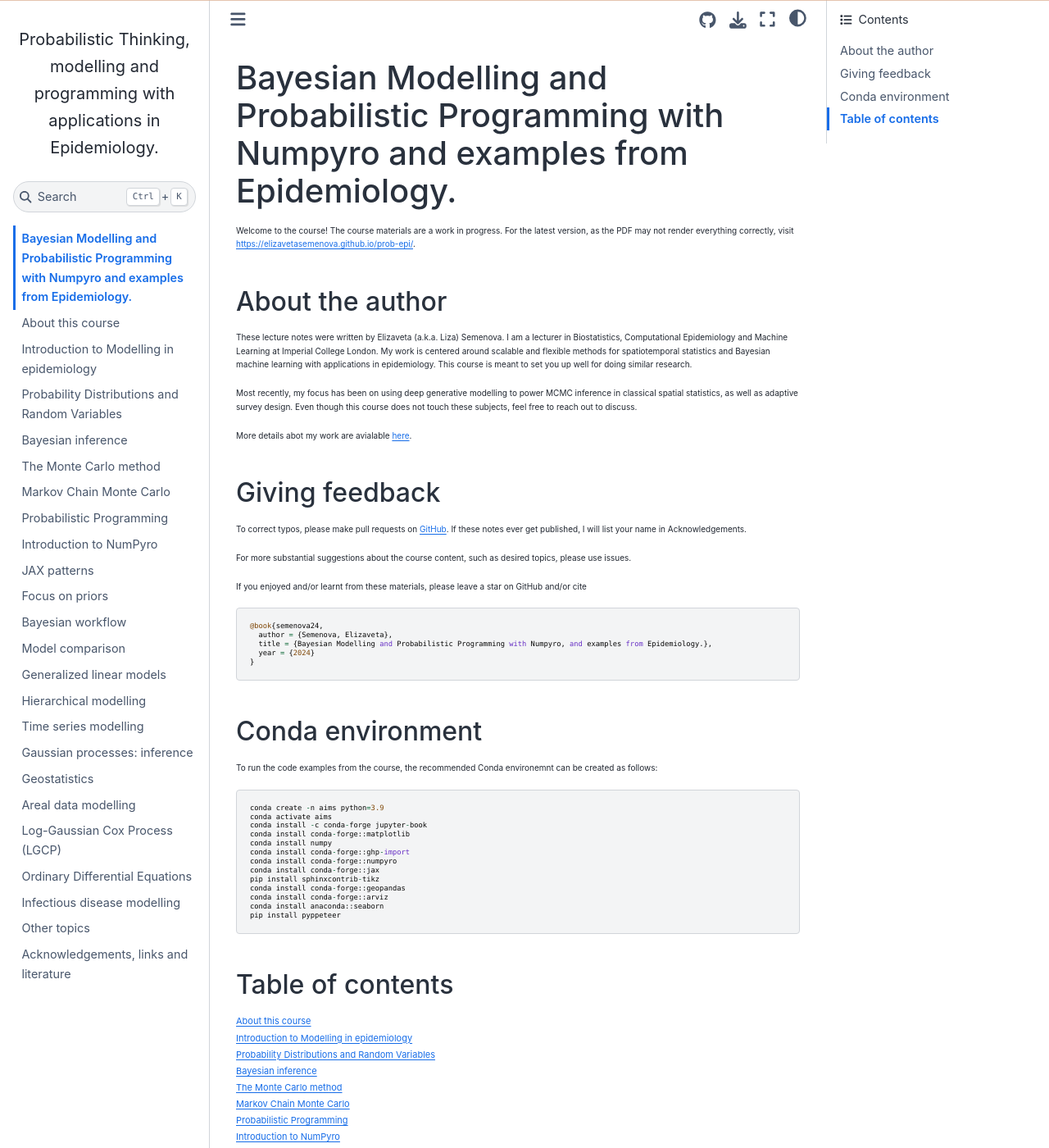
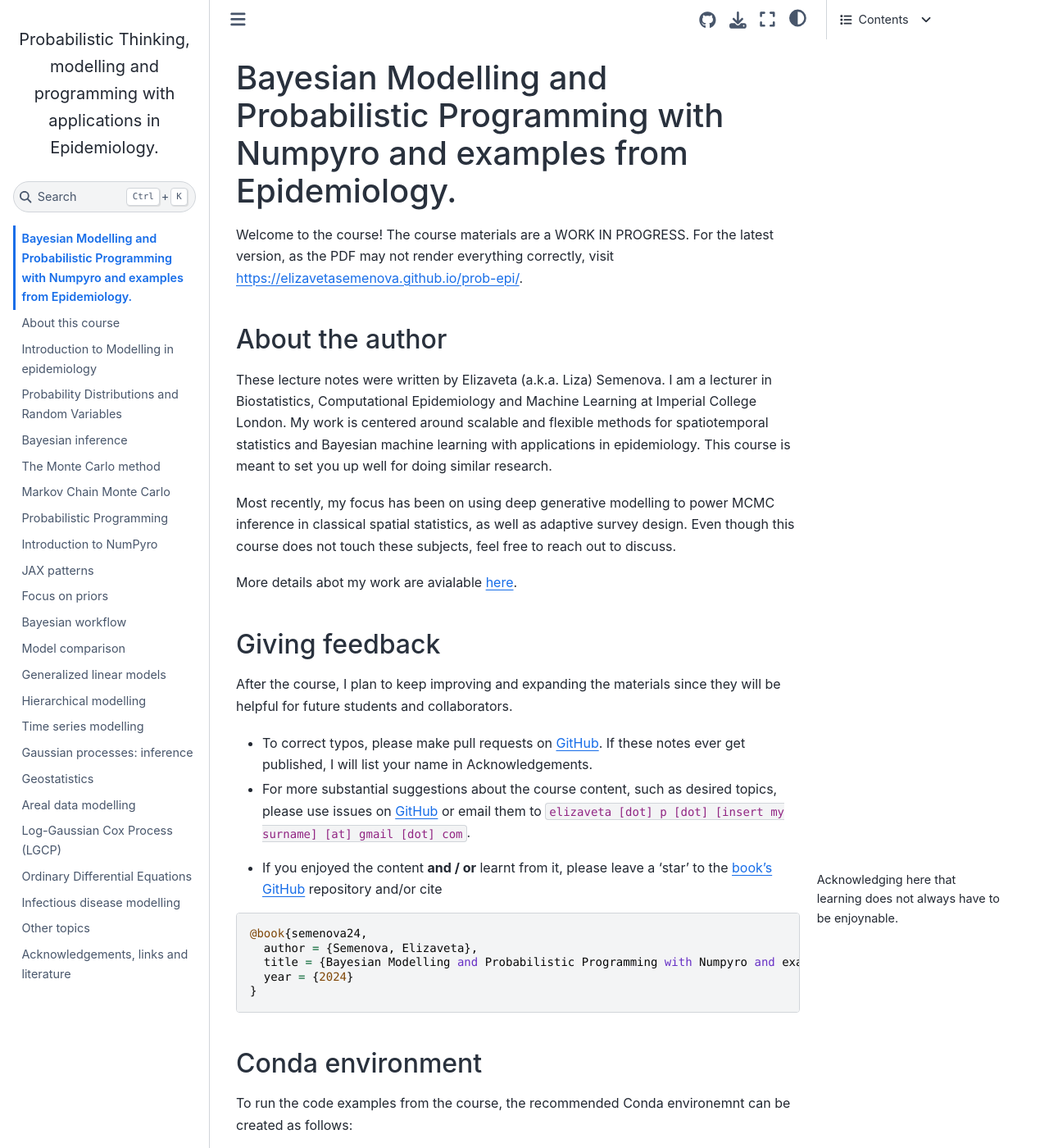
Before and after one commit to elizavetasemenova/prob-epi, a Jupyter Book: the page built from 01_intro.md, in a window 1280 px wide and 1400 px high. Shown: the whole window at 82% size. Built offline with Jupyter Book 1.0.4 settings and Sphinx 7.4.7 and the Sphinx Book theme 1.1.4, drawn with Linux system fonts in a browser that asks for light colours; pages that are not in the unit, such as notebooks, are missing from menus; some of the changed text lies outside the part shown.

Commit message:
consolidate feedback giving instructios

````diff
--- a/01_intro.md
+++ b/01_intro.md
@@ -1,6 +1,6 @@
 # Bayesian Modelling and Probabilistic Programming with Numpyro and examples from Epidemiology.
 
-Welcome to the course! The course materials are a work in progress. For the latest version, as the PDF may not render everything correctly, visit <https://elizavetasemenova.github.io/prob-epi/>.
+Welcome to the course! The course materials are a WORK IN PROGRESS. For the latest version, as the PDF may not render everything correctly, visit <https://elizavetasemenova.github.io/prob-epi/>.
 
 ## About the author
 
@@ -13,17 +13,21 @@
 
 ## Giving feedback
 
-To correct typos, please make pull requests on [GitHub](https://github.com/elizavetasemenova/prob-epi). If these notes ever get published, I will list your name in Acknowledgements.
+After the course, I plan to keep improving and expanding the materials since they will be helpful for future students and collaborators.
 
-For more substantial suggestions about the course content, such as desired topics, please use issues.
+- To correct typos, please make pull requests on [GitHub](https://github.com/elizavetasemenova/prob-epi). If these notes ever get published, I will list your name in Acknowledgements.
 
+- For more substantial suggestions about the course content, such as desired topics, please use issues on [GitHub](https://github.com/elizavetasemenova/prob-epi) or email them to `elizaveta [dot] p [dot] [insert my surname] [at] gmail [dot] com`.
 
-If you enjoyed and/or learnt from these materials, please leave a star on GitHub and/or cite
+```{margin}
+Acknowledging here that learning does not always have to be enjoynable.
+```
+- If you enjoyed the content **and / or** learnt from it, please leave a 'star' to the [book's GitHub](https://github.com/elizavetasemenova/prob-epi) repository and/or cite
 
 ```
 @book{semenova24,
   author = {Semenova, Elizaveta},
-  title = {Bayesian Modelling and Probabilistic Programming with Numpyro, and examples from Epidemiology.},
+  title = {Bayesian Modelling and Probabilistic Programming with Numpyro and examples from Epidemiology.},
   year = {2024}
 }
 ```
@@ -48,7 +52,7 @@
 pip install pyppeteer
 ```
 
-## Table of contents
+%## Table of contents
 
-```{tableofcontents}
-```
+%```{tableofcontents}
+%```
--- a/_static/custom.css
+++ b/_static/custom.css
@@ -1,3 +1,5 @@
 body {
+     /*  uncomment this for pdf version
     font-size: 10px;
+    */
 }
````
Also changed, not shown: 02_about.md (+0 -12 lines).
